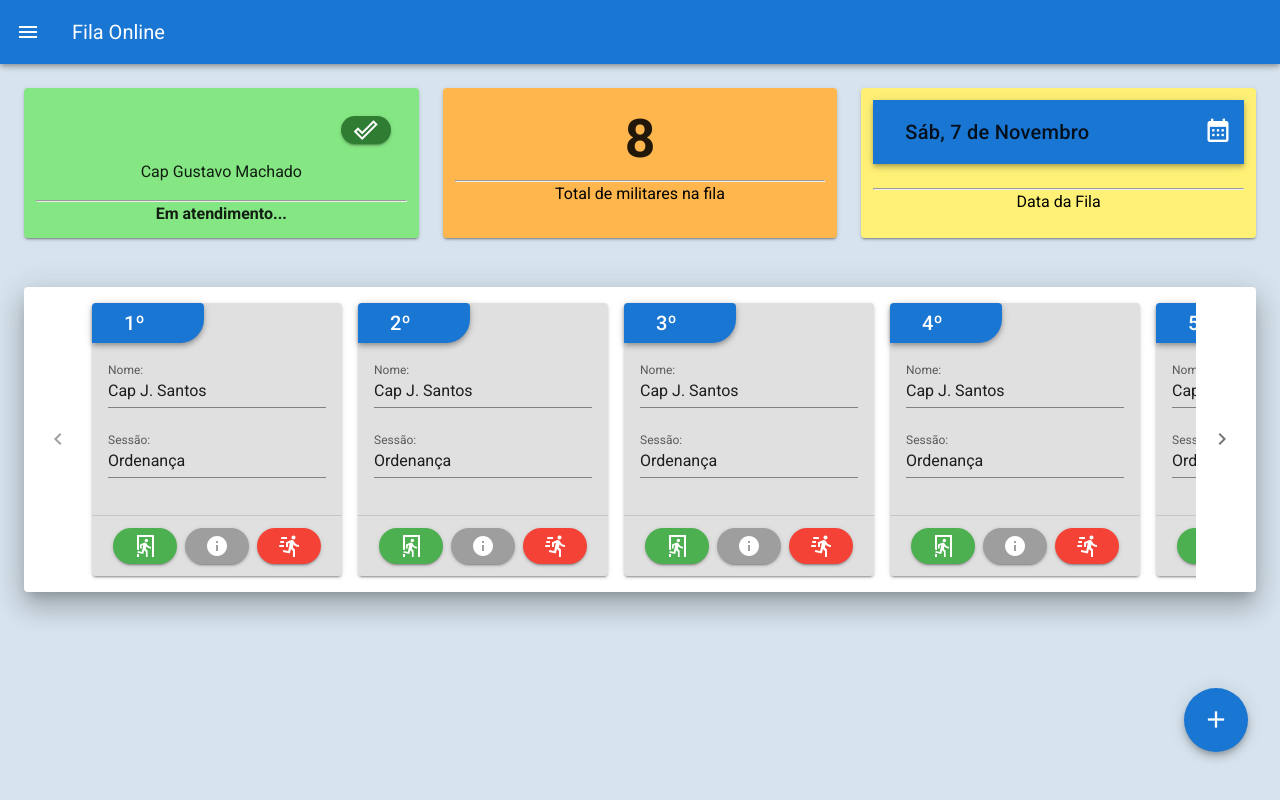
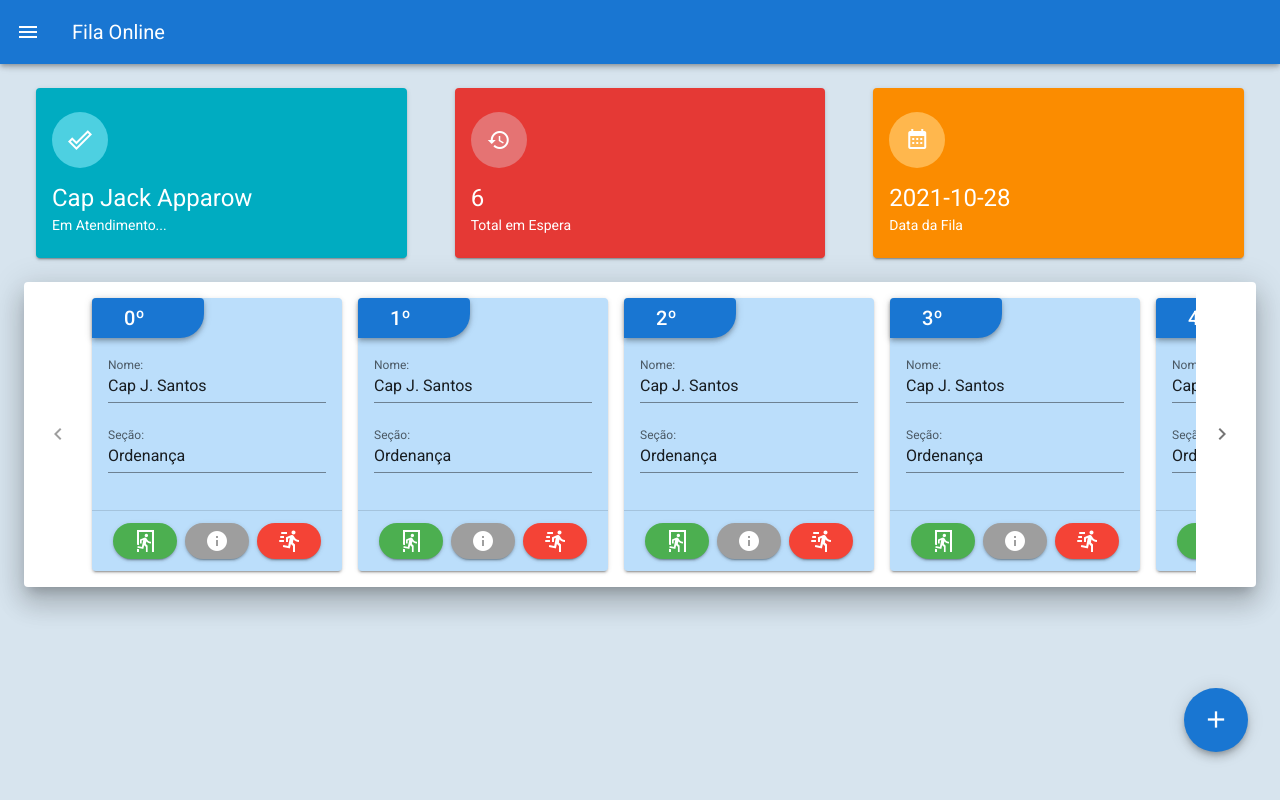
Before and after one commit to JaySaints/gefem_fila_espera, a Vue app in the folder client/: page /#/ in a window 1280 px wide. Built offline with nearby package versions, Linux system fonts and the light colour scheme.

Commit message:
Alter layout cards

```diff
--- a/client/src/components/queue/AddQueue.vue
+++ b/client/src/components/queue/AddQueue.vue
@@ -53,7 +53,7 @@
                 <v-select
                   v-model="session"
                   :items="sessions"
-                  label="Sessão *"
+                  label="Seção *"
                   required
                 ></v-select>
               </v-col>
@@ -131,7 +131,7 @@ export default {
   },
   methods: {
     save_user () {
-      alert(`Posto: ${this.post} - Nome: ${this.name} - Sessão: ${this.session} - Tipo: ${this.type} - Email: ${this.email} - Telefone ${this.ddd} ${this.phone}`)
+      alert(`Posto: ${this.post} - Nome: ${this.name} - Seção: ${this.session} - Tipo: ${this.type} - Email: ${this.email} - Telefone ${this.ddd} ${this.phone}`)
       this.dialog = false
       this.post = ''
       this.name = ''
--- a/client/src/components/queue/DateQueue.vue
+++ b/client/src/components/queue/DateQueue.vue
@@ -1,21 +1,34 @@
 <template>
-  <v-card
-    max-width="444"
-    height="150"
-    class="mx-auto"
-    color="yellow lighten-2"
-  >
-    <v-col class="text-center">
-        <v-toolbar color="primary">
-          <v-card-title dark>Sáb, 7 de Novembro</v-card-title>
-          <v-spacer></v-spacer>
-          <v-btn dark icon large><v-icon>mdi-calendar-month</v-icon></v-btn>
-        </v-toolbar>
-      <br>
-          <hr>
-      <span class="black--text">Data da Fila</span>
-    </v-col>
-  </v-card>
+  <v-container>
+    <v-row>
+      <v-col cols="12" sm="12">
+        <v-hover v-slot="{ hover }" open-delay="200">
+          <v-card color="orange darken-1" :elevation="hover ? 16 : 2">
+            <v-row>
+              <v-col cols="12" sm="8">
+                <v-list-item three-line>
+                  <v-list-item-content>
+                    <div class="mb-4">
+                      <v-btn fab color="orange lighten-2" elevation="0">
+                        <v-icon color="white">mdi-calendar-month</v-icon>
+                      </v-btn>
+                    </div>
+                    <v-list-item-title class="headline mb-1 white--text">
+                      {{ picker }}
+                    </v-list-item-title>
+                    <v-list-item-subtitle class="white--text">Data da Fila</v-list-item-subtitle>
+                  </v-list-item-content>
+                </v-list-item>
+              </v-col>
+              <v-col cols="12" sm="4">
+                <v-avatar size="100" class="ml-n10 mt-6" tile><v-img src="./persons.png"></v-img></v-avatar>
+              </v-col>
+            </v-row>
+          </v-card>
+        </v-hover>
+      </v-col>
+    </v-row>
+  </v-container>
 </template>
 
 <script>
--- a/client/src/components/queue/InAttendance.vue
+++ b/client/src/components/queue/InAttendance.vue
@@ -1,27 +1,34 @@
 <template>
-  <v-card
-    max-width="444"
-    height="150"
-    class="mx-auto"
-    color="success lighten-2"
-  >
-    <v-col class="text-center">
-      <v-card-title>
-        <v-spacer></v-spacer>
-        <v-btn
-          small
-          rounded
-          color="green darken-3"
-          dark
-        >
-          <v-icon>mdi-check-outline</v-icon>
-        </v-btn>
-      </v-card-title>
-      <p>Cap Gustavo Machado</p>
-      <hr>
-      <p><strong>Em atendimento...</strong></p>
-    </v-col>
-  </v-card>
+  <v-container>
+    <v-row>
+      <v-col cols="12" sm="12">
+        <v-hover v-slot="{ hover }" open-delay="200">
+          <v-card color="cyan darken-1" :elevation="hover ? 16 : 2">
+            <v-row>
+              <v-col cols="12" sm="8">
+                <v-list-item three-line>
+                  <v-list-item-content>
+                    <div class="mb-4">
+                      <v-btn fab color="cyan lighten-2" elevation="0">
+                        <v-icon color="white">mdi-check-outline</v-icon>
+                      </v-btn>
+                    </div>
+                    <v-list-item-title class="headline mb-1 white--text">
+                      Cap Jack Apparow
+                    </v-list-item-title>
+                    <v-list-item-subtitle class="white--text">Em Atendimento...</v-list-item-subtitle>
+                  </v-list-item-content>
+                </v-list-item>
+              </v-col>
+              <v-col cols="12" sm="4">
+                <v-avatar size="100" class="ml-n10 mt-6" tile><v-img src="./persons.png"></v-img></v-avatar>
+              </v-col>
+            </v-row>
+          </v-card>
+        </v-hover>
+      </v-col>
+    </v-row>
+  </v-container>
 </template>
 
 <script>
--- a/client/src/components/queue/InHold.vue
+++ b/client/src/components/queue/InHold.vue
@@ -13,9 +13,10 @@
                 v-for="(user, index) in users"
                 :key="index"
             >
-                <v-card class="ma-2 grey lighten-2" width="250">
+            <v-hover v-slot="{ hover }" open-delay="200">
+                <v-card class="ma-2 blue lighten-4" width="250" :elevation="hover ? 10 : 2">
                     <v-toolbar color="primary" dark collapse height="40">
-                        <v-card-title>{{ `${++index}º` }}</v-card-title>
+                        <v-card-title>{{ `${index}º` }}</v-card-title>
                     </v-toolbar>
                     <v-card-text>
                         <v-text-field
@@ -26,7 +27,7 @@
 
                         <v-text-field
                             v-model="user.session"
-                            label="Sessão:"
+                            label="Seção:"
                             readonly
                         ></v-text-field>
                     </v-card-text>
@@ -55,6 +56,7 @@
                         ><v-icon>mdi-run-fast</v-icon></v-btn>
                         </v-card-actions>
                 </v-card>
+            </v-hover>
             </v-slide-item>
         </v-slide-group>
     </v-card>
--- a/client/src/components/queue/StatusQueue.vue
+++ b/client/src/components/queue/StatusQueue.vue
@@ -1,16 +1,34 @@
 <template>
-  <v-card
-    max-width="444"
-    height="150"
-    class="mx-auto"
-    color="orange lighten-2"
-  >
-    <v-col class="text-center">
-      <h1 style="font-size: 40pt;">8</h1>
-      <hr>
-      <span class="black--text">Total de militares na fila</span>
-    </v-col>
-  </v-card>
+  <v-container>
+    <v-row>
+      <v-col cols="12" sm="12">
+        <v-hover v-slot="{ hover }" open-delay="200">
+          <v-card color="red darken-1" :elevation="hover ? 16 : 2">
+            <v-row>
+              <v-col cols="12" sm="8">
+                <v-list-item three-line>
+                  <v-list-item-content>
+                    <div class="mb-4">
+                      <v-btn fab color="red lighten-2" elevation="0">
+                        <v-icon color="white">mdi-history</v-icon>
+                      </v-btn>
+                    </div>
+                    <v-list-item-title class="headline mb-1 white--text">
+                      6
+                    </v-list-item-title>
+                    <v-list-item-subtitle class="white--text">Total em Espera</v-list-item-subtitle>
+                  </v-list-item-content>
+                </v-list-item>
+              </v-col>
+              <v-col cols="12" sm="4">
+                <v-avatar size="100" class="ml-n10 mt-6" tile><v-img src="./persons.png"></v-img></v-avatar>
+              </v-col>
+            </v-row>
+          </v-card>
+        </v-hover>
+      </v-col>
+    </v-row>
+  </v-container>
 </template>
 
 <script>
--- a/client/src/components/user/UserCreate.vue
+++ b/client/src/components/user/UserCreate.vue
@@ -53,7 +53,7 @@
                 <v-select
                   v-model="session"
                   :items="sessions"
-                  label="Sessão *"
+                  label="Seção *"
                   required
                 ></v-select>
               </v-col>
@@ -161,7 +161,7 @@ export default {
   },
   methods: {
     async create_user () {
-      // alert(`Posto: ${this.post} - Nome: ${this.name} - Sessão: ${this.session} - Tipo: ${this.type} - Email: ${this.email} - Telefone ${this.codArea} ${this.phone}`)
+      // alert(`Posto: ${this.post} - Nome: ${this.name} - Seção: ${this.session} - Tipo: ${this.type} - Email: ${this.email} - Telefone ${this.codArea} ${this.phone}`)
       try {
         const user = {
           post: this.post,
--- a/client/src/components/user/UserProfile.vue
+++ b/client/src/components/user/UserProfile.vue
@@ -38,7 +38,7 @@
                             <v-select
                             v-model="userObject.session"
                             :items="sessions"
-                            label="Sessão *"
+                            label="Seção *"
                             required
                             ></v-select>
                         </v-col>
--- a/client/src/components/user/UserTable.vue
+++ b/client/src/components/user/UserTable.vue
@@ -14,7 +14,7 @@
                 TELEFONE
               </th>
               <th class="text-center" id="t1">
-                SESSÃO
+                SEÇÃO
               </th>
               <th class="text-center" id="t1">
                 EDITAR
--- a/client/src/components/user/UserUpdate.vue
+++ b/client/src/components/user/UserUpdate.vue
@@ -39,7 +39,7 @@
                                 <v-select
                                 v-model="userObject.session"
                                 :items="sessions"
-                                label="Sessão *"
+                                label="Seção *"
                                 required
                                 ></v-select>
                             </v-col>
--- a/client/src/view/Queue.vue
+++ b/client/src/view/Queue.vue
@@ -3,18 +3,18 @@
         <header-bar />
         <v-container fluid >
           <v-row>
-            <v-col cols="4">
+            <v-col cols="12" sm="4">
                 <in-attendance />
             </v-col>
-            <v-col cols="4">
+            <v-col cols="12" sm="4">
                 <status-queue />
             </v-col>
-            <v-col cols="4">
+            <v-col cols="12" sm="4">
               <date-queue />
             </v-col>
           </v-row>
           <v-row>
-            <v-col cols="12">
+            <v-col cols="12" sm="12">
               <in-hold class="carousel_cards"/>
             </v-col>
           </v-row>
@@ -46,7 +46,7 @@ export default {
 
 <style>
 .carousel_cards {
-  margin-top: 2%;
+  margin-top: 0%;
 }
 
 .add_queue {
```
